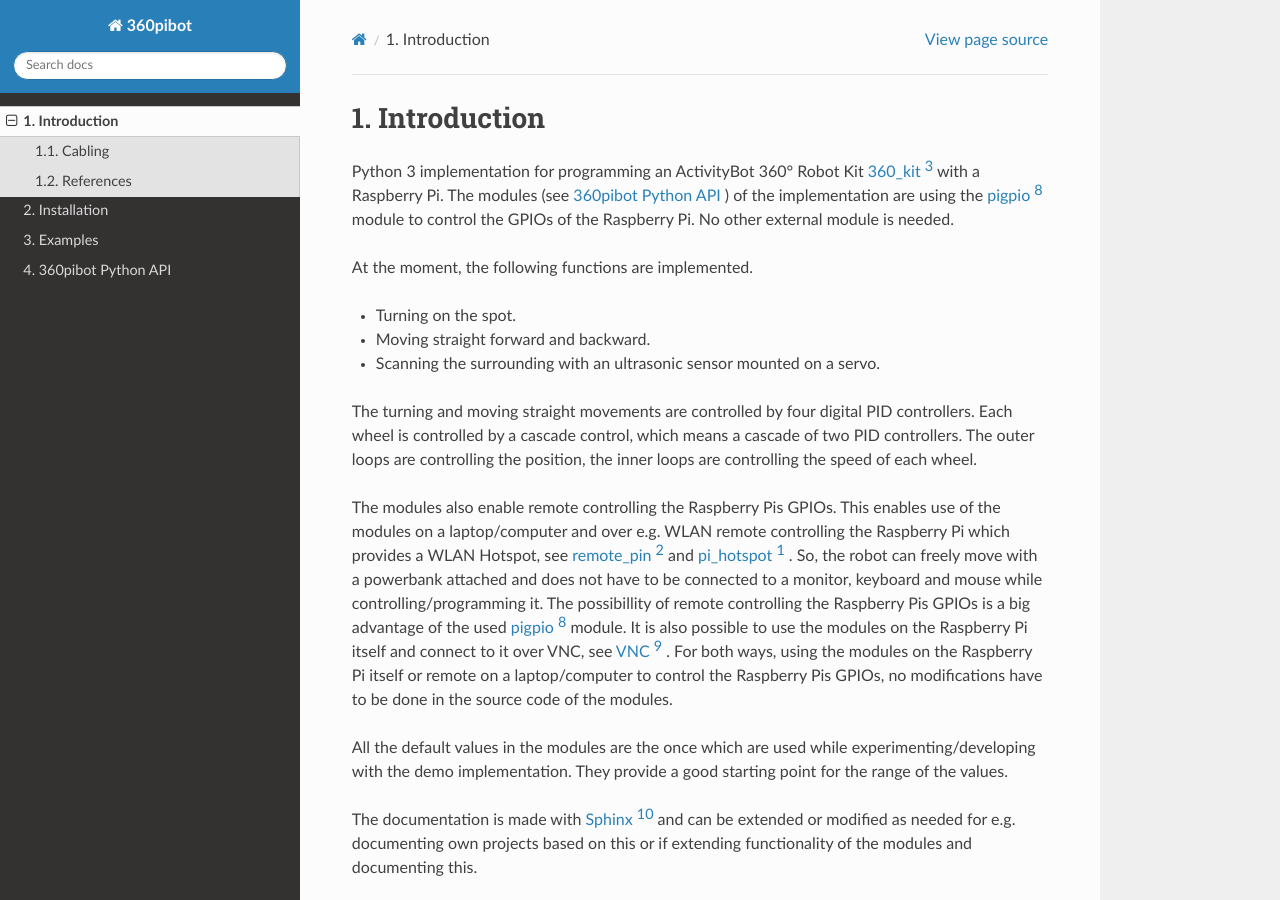
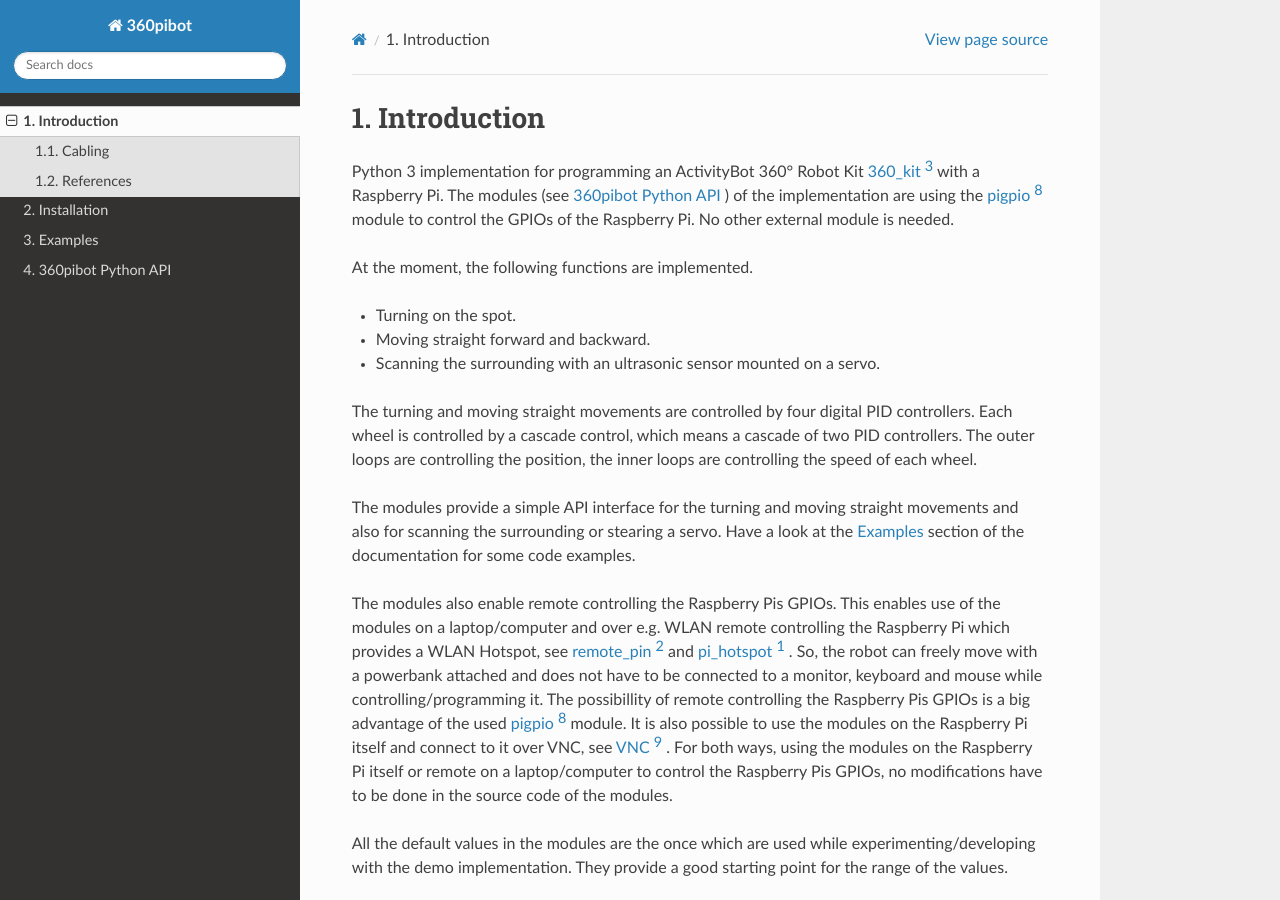
Before and after one commit to choeffer/360pibot, a Sphinx documentation site: the page built from docs/intro.rst, in a window 1280 px wide and 900 px high. Built offline with Sphinx 7.4.7 and the Read the Docs theme 2.0.0, drawn with Linux system fonts in a browser that asks for light colours.

```diff
--- a/README.rst
+++ b/README.rst
@@ -18,6 +18,10 @@
 controllers. Each wheel is controlled by a cascade control, which means
 a cascade of two PID controllers. The outer loops are controlling the position,
 the inner loops are controlling the speed of each wheel.
+
+The modules provide a simple API interface for the turning and moving straight
+movements and also for scanning the surrounding or stearing a servo. Have a look
+at the Examples section of the documentation for some code examples.
 
 The modules also enable remote controlling the Raspberry Pis GPIOs. This enables
 use of the modules on a laptop/computer and over e.g. WLAN remote controlling the Raspberry Pi
--- a/docs/intro.rst
+++ b/docs/intro.rst
@@ -17,6 +17,10 @@
 controllers. Each wheel is controlled by a cascade control, which means
 a cascade of two PID controllers. The outer loops are controlling the position,
 the inner loops are controlling the speed of each wheel.
+
+The modules provide a simple API interface for the turning and moving straight
+movements and also for scanning the surrounding or stearing a servo. Have a look
+at the :ref:`Examples` section of the documentation for some code examples.
 
 The modules also enable remote controlling the Raspberry Pis GPIOs. This enables
 use of the modules on a laptop/computer and over e.g. WLAN remote controlling the Raspberry Pi
```
